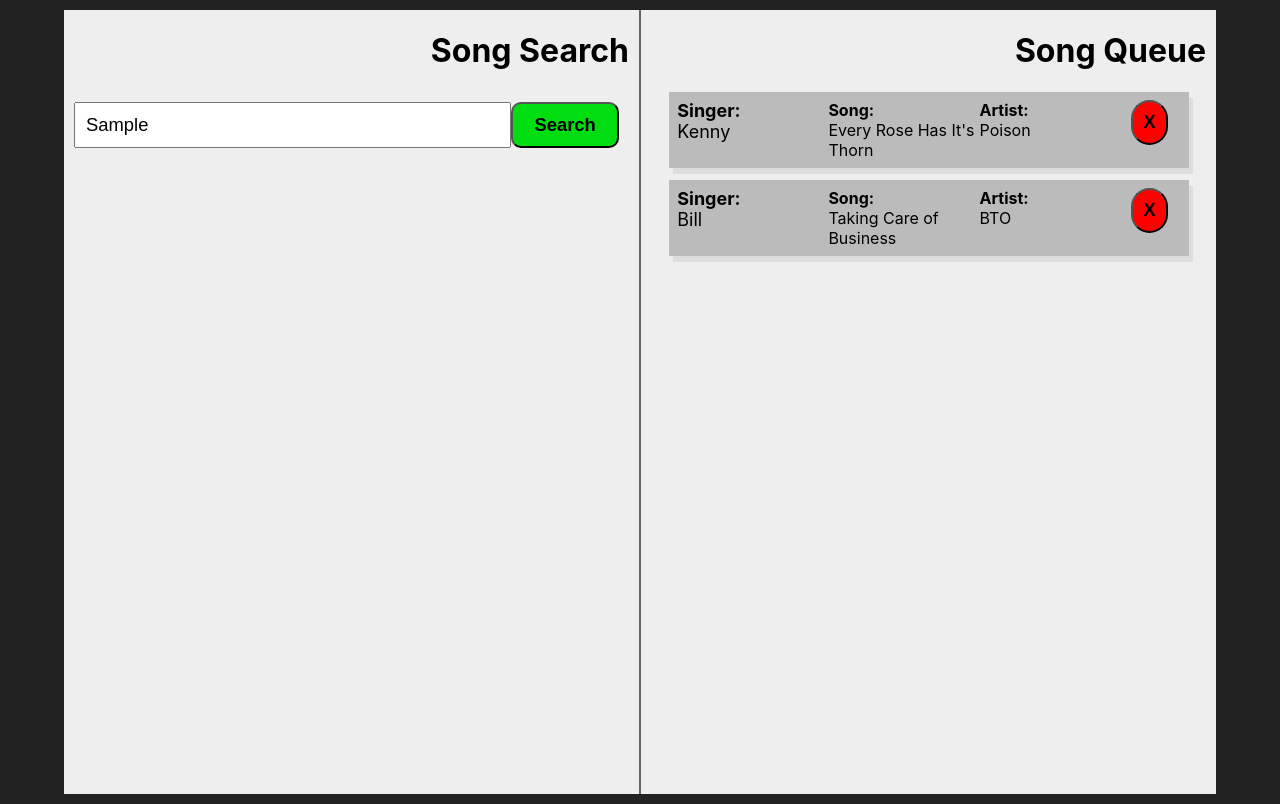
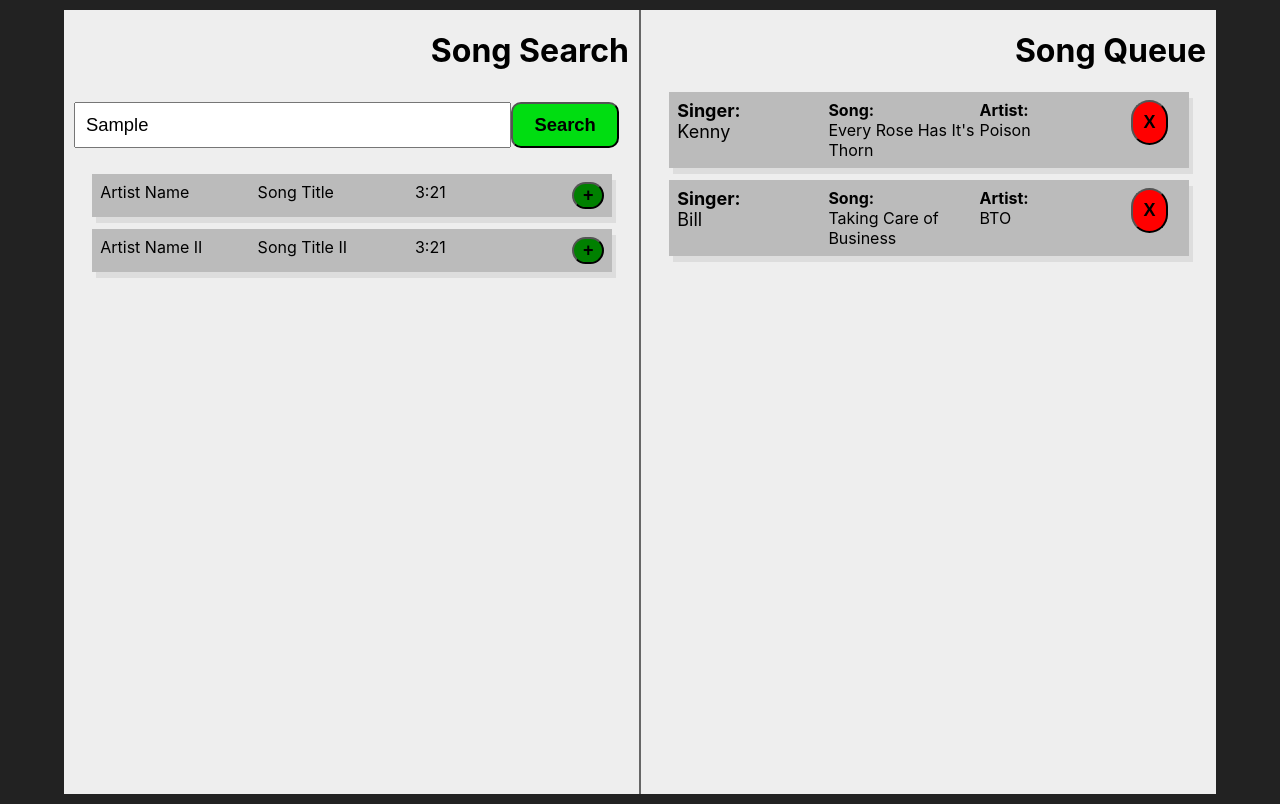
Before and after one commit to BobMcHenry/React-KaraokeQueue, a React (Create React App) app: page / in a window 1280 px wide. Both pictures are taken after typing "Sample" into the empty fields and a click on the input "Search". Built offline with nearby package versions, Linux system fonts and the light colour scheme.

Commit message:
Lifted Queue state to App.js, mocked state for +/-

```diff
--- a/src/App.js
+++ b/src/App.js
@@ -1,10 +1,54 @@
 import React, {Component} from 'react';
+//Child Component Types
 import SearchPanel from './components/SearchPanel';
 import QueuePanel from './components/QueuePanel';
-import songLibrary from './mock-data/songLibrary.json';
+//Mock queue data to initiate state
+import songQueue from './mock-data/songQueue.json';
 
 
 class App extends Component {
+  constructor(props){
+    super(props);
+
+    this.addSongToQueue = this.addSongToQueue.bind(this, 'song');
+    this.removeSongFromQueue = this.removeSongFromQueue.bind(this)
+  }
+  state = {
+    songQueue: [...songQueue],
+    queueLength: songQueue.length
+}
+
+
+  // Event Handlers that manipulate Queue State. Songs to the queueare added from the searchPanel
+  // and removed from the queue in the Queue panel, so the state needs elevated to the parent component.
+  addSongToQueue(song){
+    if (song.singer === undefined){
+        song = {
+            singer: "Test Value",
+            songTitle: song.songTitle,
+            artistName: song.artistName
+        }
+    }
+
+    this.setState( (state) => ({
+        queueLength: this.state.queueLength + 1,
+        songQueue: [...this.state.songQueue, {
+            id: Math.floor(Math.random()*1000000000),
+            singer: song.singer,
+            songTitle: song.songTitle,
+            artistName: song.artistName
+        }]
+    })
+    );
+}
+
+  removeSongFromQueue(id){
+    this.setState( (state) => ({
+        queueLength: this.state.queueLength - 1,
+        songQueue: this.state.songQueue.filter(function (song) { return song.id !== id })
+    })
+    );
+  }
 
   render() {
     const wrapperStyles = {
@@ -20,8 +64,8 @@ class App extends Component {
     return (
       <div className="App">
         <div className='wrapper' style={wrapperStyles} >
-          <SearchPanel />
-          <QueuePanel />
+          <SearchPanel addSongHandler={this.addSongToQueue}/>
+          <QueuePanel songQueue={this.state.songQueue} removeSongFromQueue={this.removeSongFromQueue}/>
         </div>
       </div>
     )}
--- a/src/components/QueuePanel.js
+++ b/src/components/QueuePanel.js
@@ -1,47 +1,7 @@
 import React, {Component} from 'react'
 import SongQueueList from './SongQueueList';
-import songQueue from '../mock-data/songQueue.json';
 
 export default class QueuePanel extends Component {
-    constructor(props){
-        super(props);
-        this.addSongToQueue = this.addSongToQueue.bind(this)
-        this.removeSongFromQueue = this.removeSongFromQueue.bind(this, 'id')
-    }
-
-    state = {
-        songQueue,
-        queueLength: songQueue.length
-    }
-
-    addSongToQueue(song){
-        if (song.singer === undefined){
-            song = {
-                singer: "Test Value",
-                songTitle: "Test Value",
-                artistName: "song.artistName"
-            }
-        }
-        this.setState( (state) => ({
-            queueLength: this.state.queueLength + 1,
-            songQueue: [...this.state.songQueue, {
-                id: this.state.queueLength,
-                singer: song.singer,
-                songTitle: song.songTitle,
-                artistName: song.artistName
-            }]
-        })
-        );
-    }
-
-    removeSongFromQueue(e,id){
-        this.setState( (state) => ({
-            queueLength: this.state.queueLength - 1,
-            songQueue: this.state.songQueue.filter(function (song) { return song.id !== id })
-        })
-        );
-    }
-
 
     render() {
         const styles = {
@@ -55,7 +15,7 @@ export default class QueuePanel extends Component {
             <div className='queuePanel'
                 style={styles}>
                 <h1>Song Queue</h1>
-                <SongQueueList songQueue={this.state.songQueue} removeHandler={this.removeSongFromQueue}/>
+                <SongQueueList songQueue={this.props.songQueue} removeHandler={this.props.removeSongFromQueue}/>
             </div>
         )
     }
--- a/src/components/SearchPanel.js
+++ b/src/components/SearchPanel.js
@@ -1,9 +1,24 @@
 import React, {Component} from 'react'
+import songLibrary from '../mock-data/songLibrary.json';
+import SearchResultsList from './SearchResultsList.js';
 
 class SearchPanel extends Component {
+    constructor(props){
+        super(props);
+
+        this.state = {
+            searchResults: []
+        }
+    }
+
     searchSongs(e){
         e.preventDefault();
+        this.setState({
+            searchResults: [...songLibrary]
+        })
     }
+
+
 
     render() {
         const searchPanelStyles = {
@@ -40,8 +55,9 @@ class SearchPanel extends Component {
                     style={formStyles}>
                     <input type='text'
                         style={textBarStyles}/>
-                    <input type='submit' value='Search' style={submitButtonStyles} onClick={this.searchSongs} />
+                    <input type='submit' value='Search' style={submitButtonStyles} onClick={(e) => this.searchSongs(e)} />
                 </form>
+                <SearchResultsList searchResults={this.state.searchResults} addSongHandler={this.props.addSongHandler}/>
             </div>
         )
     }
--- a/src/components/SearchResultItem.js
+++ b/src/components/SearchResultItem.js
@@ -2,9 +2,31 @@ import React, { Component } from 'react'
 
 export default class SearchResultItem extends Component {
   render() {
+    const styles = {
+      display: 'flex',
+      textAlign: 'left',
+      padding: '8px',
+      backgroundColor: '#BBB',
+      width: 'auto',
+      marginTop: '12px',
+      boxShadow: '4px 6px #DDD'
+  }
+  const AddToQueueButtonStyles = {
+    backgroundColor: 'green',
+    borderRadius: '50px',
+    width: '75%',
+    height: '75%',
+    fontSize: 'large',
+    flex: .5
+}
     return (
-      <div>
-
+      <div style={styles}>
+        <div style={{flex: 5}}> {this.props.song.artistName}</div>
+        <div style={{flex: 5}}>{this.props.song.songTitle}</div>
+        <div style={{flex: 5}}>{this.props.song.songLength}</div>
+        <button style={AddToQueueButtonStyles} onClick={(singerName, song) => this.props.addSongHandler(song )} >
+                        <strong>+</strong>
+                    </button>
       </div>
     )
   }
--- a/src/components/SearchResultsList.js
+++ b/src/components/SearchResultsList.js
@@ -1,17 +1,17 @@
-import React, { Component } from 'react'
+import React, { Component } from 'react';
+import SearchResultItem from './SearchResultItem';
+export default class SearchResultsList extends Component {
 
-export default class SearchResultsList extends Component {
-  state = {songLibrary: songLibrary}
   render() {
-    const queuedSongList = this.props.songQueue
-    const queuedSongListItems = queuedSongList.map((song) => <SongQueueItem song={song}/>)
+    const searchResults = this.props.searchResults;
+    const searchResultItems = searchResults.map((song) => <SearchResultItem song={song} addSongHandler={this.props.addSongHandler}/>);
     const styles = {
         paddingLeft: '5%', paddingRight: '3%'
 
     }
     return (
         <div style={styles}>
-            <ul style={{padding: '0px'}}> {queuedSongListItems} </ul>
+            <ul style={{padding: '0px'}}> {searchResultItems} </ul>
         </div>
     )
   }
--- a/src/components/SongQueueItem.js
+++ b/src/components/SongQueueItem.js
@@ -1,10 +1,6 @@
 import React, {Component} from 'react'
 
 export default class SongQueueItem extends Component {
-
-    constructor(props){
-        super(props);
-    }
 
     render() {
         const styles = {
--- a/src/mock-data/songLibrary.json
+++ b/src/mock-data/songLibrary.json
@@ -1,16 +1,14 @@
-{
-    "songLibrary": [
+ [
     {
         "id": 0,
         "songTitle": "Song Title",
         "artistName" : "Artist Name",
-            "length": "3:21"
+        "songLength": "3:21"
     },
     {
         "id": 1,
         "songTitle": "Song Title II",
         "artistName" : "Artist Name II",
-            "length": "3:21"
+        "songLength": "3:21"
     }
 ]
-}
```
Lines whose indentation alone changed are shown as unchanged.
